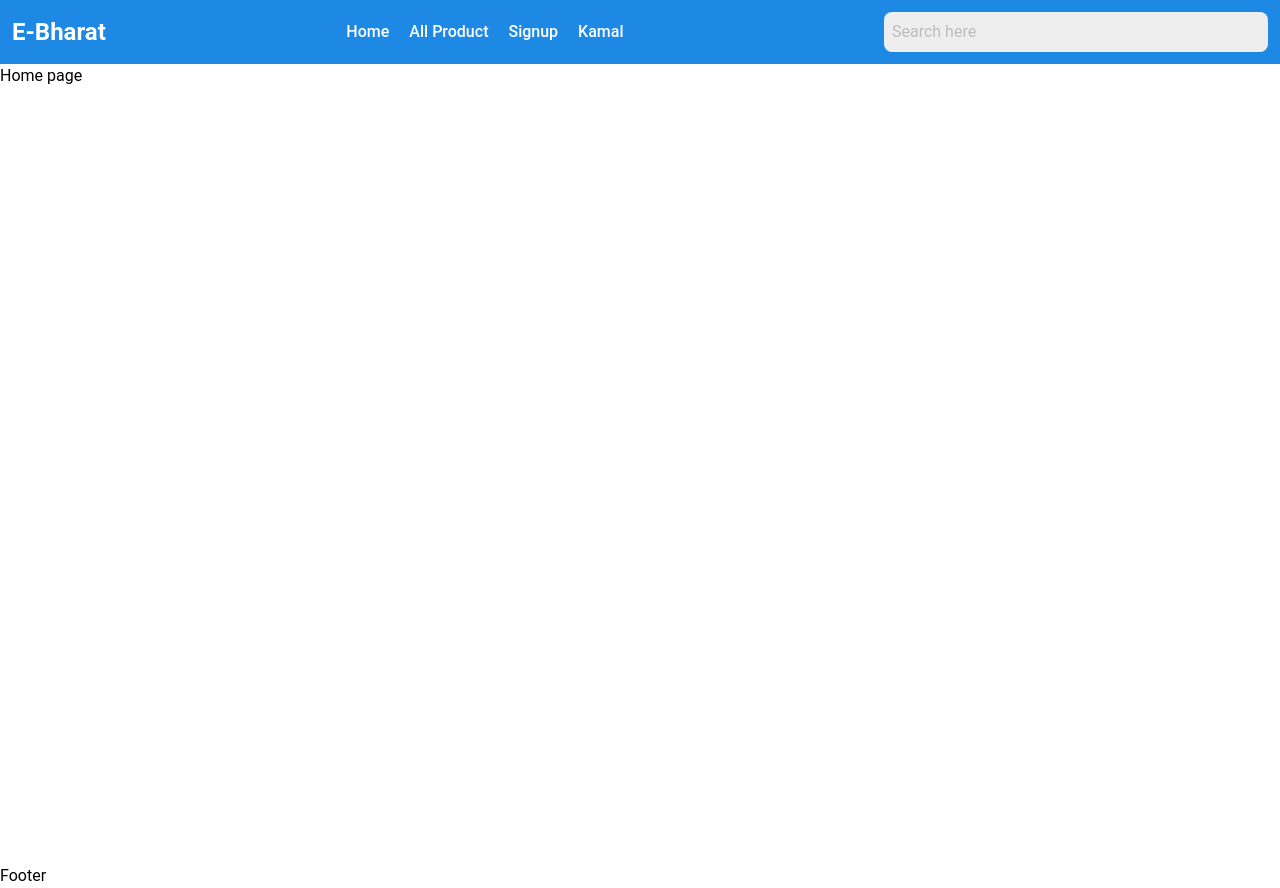
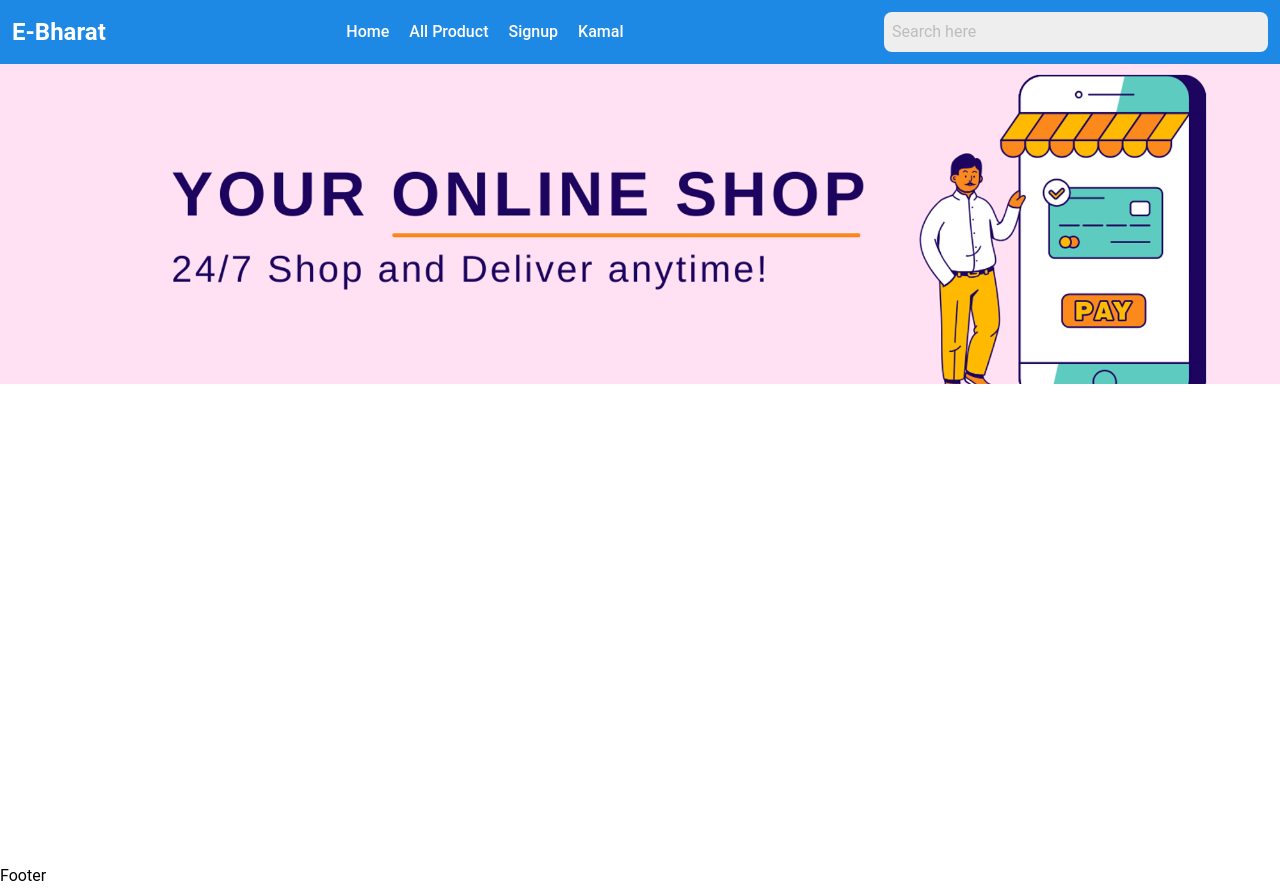
Before and after one commit to yuvrajsingh101280/E-commerce, a React (Vite) app: page / in a window 1280 px wide. Built offline with nearby package versions, Linux system fonts and the light colour scheme.

Commit message:
added hero section

```diff
--- /dev/null
+++ b/src/components/heroSection/HeroSection.jsx
@@ -0,0 +1,11 @@
+import React from "react";
+
+const HeroSection = () => {
+  return (
+    <div>
+      <img src="/public/images/hero.png" alt="" className="h-40 lg:h-full" />
+    </div>
+  );
+};
+
+export default HeroSection;
--- a/src/pages/Home/HomePage.jsx
+++ b/src/pages/Home/HomePage.jsx
@@ -1,11 +1,12 @@
-import React from 'react'
+import React from "react";
+import HeroSection from "../../components/heroSection/HeroSection";
 
 const HomePage = () => {
   return (
     <div>
-      Home page
+      <HeroSection />
     </div>
-  )
-}
+  );
+};
 
-export default HomePage
+export default HomePage;
```
Also changed, not shown: src/App.jsx (+3 -4 lines), public/images/hero.png (added).
